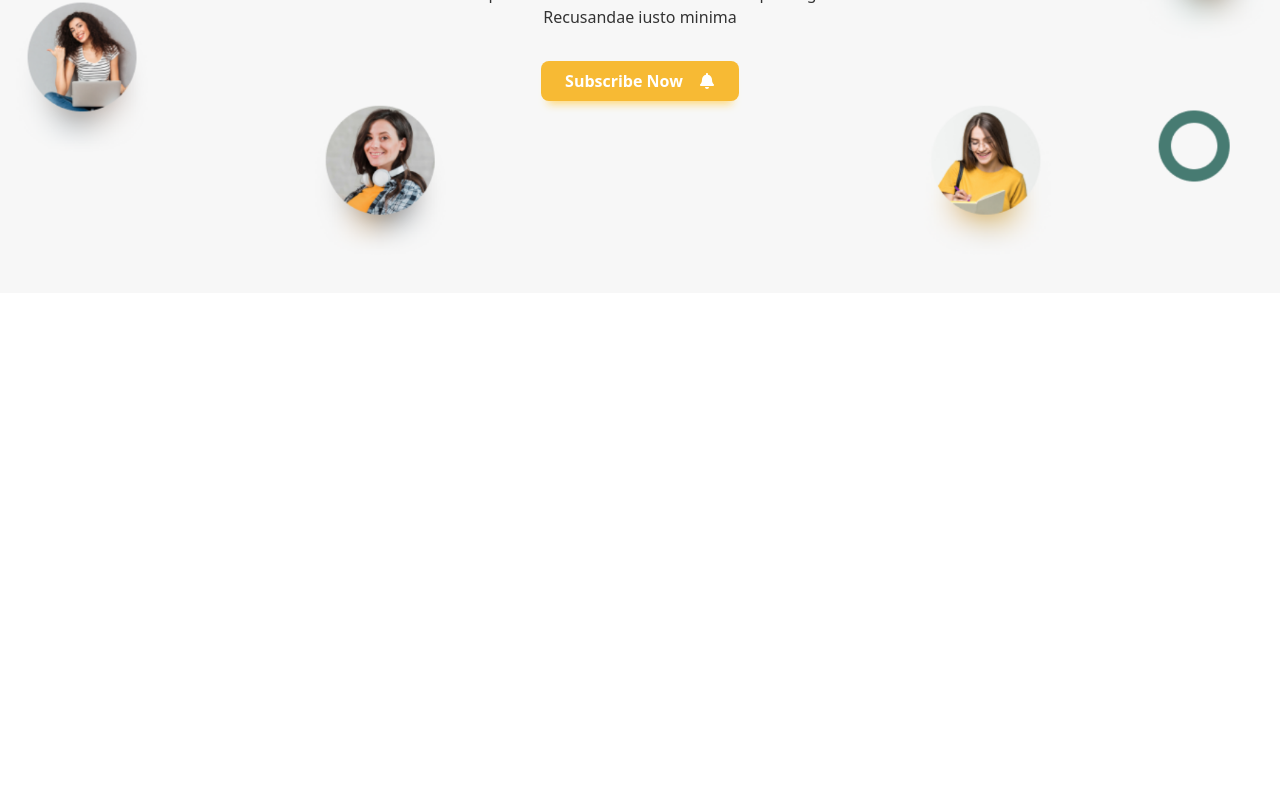
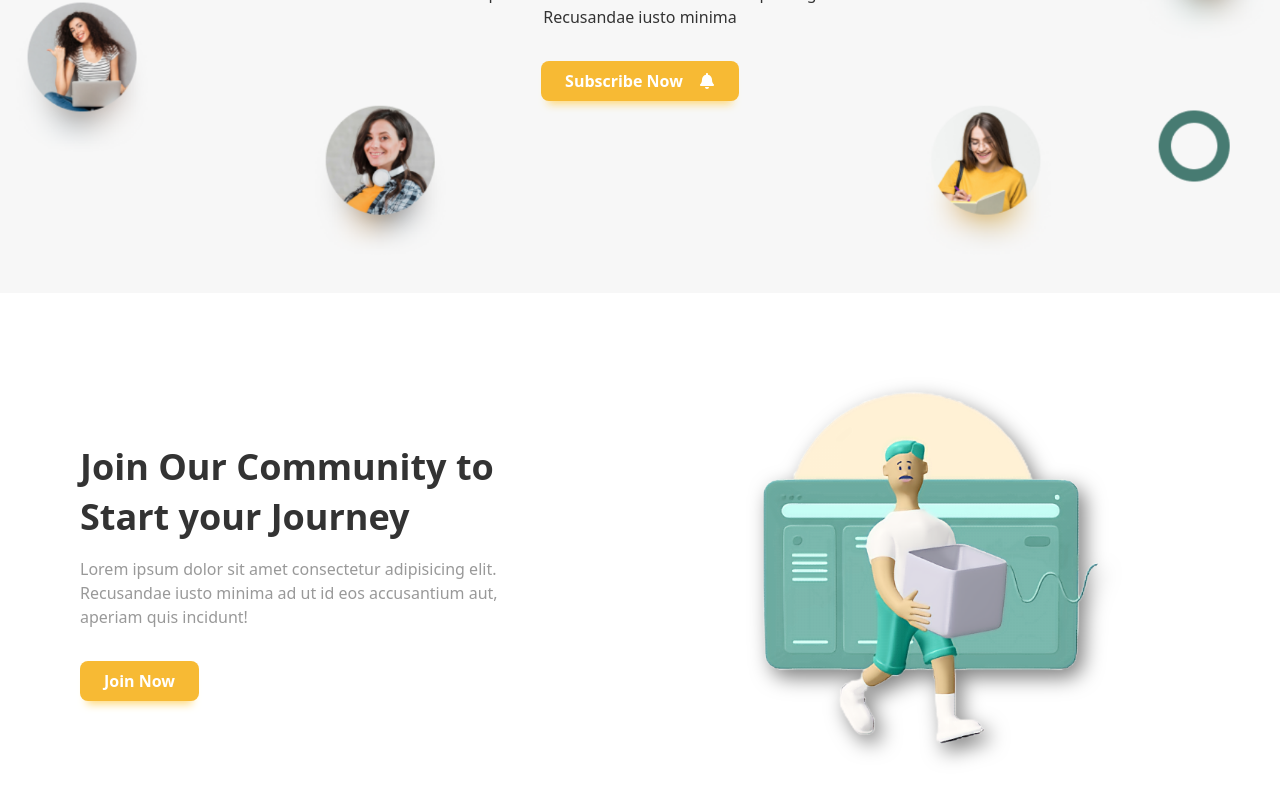
Before and after one commit to hooman-nourbakhsh/E-learningEducation-App, a React (Vite) app: page / in a window 1280 px wide. Shown: the part 2091-2891 px from the top of the page. Before the commit the page ends 2384 px from the top, so only its background shows below. Built offline with nearby package versions, Linux system fonts and the light colour scheme.

Commit message:
feat: :sparkles: I implemented the Community section
I created the Community component in src/components/Community.jsx with animated text and image using Framer Motion, styled it with Tailwind CSS, and integrated it into src/App.jsx.

```diff
--- a/src/App.jsx
+++ b/src/App.jsx
@@ -1,4 +1,5 @@
 import Banner from "./components/Banner";
+import Community from "./components/Community";
 import Hero from "./components/Hero";
 import Services from "./components/Services";
 import Subscribe from "./components/Subscribe";
@@ -10,6 +11,7 @@
       <Services />
       <Banner />
       <Subscribe />
+      <Community />
     </main>
   );
 };
--- /dev/null
+++ b/src/components/Community.jsx
@@ -0,0 +1,37 @@
+import BannerPng from "../assets/education.png";
+import { motion } from "framer-motion";
+
+const Community = () => {
+  return (
+    <section>
+      <div className="container py-14 md:py-24 grid grid-cols-1 md:grid-cols-2 gap-8 space-y-6 md:space-y-0">
+        {/* banner text */}
+        <motion.div initial={{ opacity: 0, x: -50 }} whileInView={{ opacity: 1, x: 0 }} className="flex flex-col justify-center ">
+          <div className="text-center md:text-left space-y-4 lg:max-w-[450px]">
+            <h1 className="text-4xl font-bold !leading-snug">Join Our Community to Start your Journey</h1>
+            <p className="text-dark2">
+              Lorem ipsum dolor sit amet consectetur adipisicing elit. Recusandae iusto minima ad ut id eos accusantium aut, aperiam quis incidunt!
+            </p>
+            <a href="" className="primary-btn !mt-8">
+              Join Now
+            </a>
+          </div>
+        </motion.div>
+        {/* banner image */}
+        <div className="flex justify-center items-center">
+          <motion.img
+            initial={{ x: 50, opacity: 0 }}
+            whileInView={{ opacity: 1, x: 0 }}
+            viewport={{ once: true }}
+            transition={{ duration: 0.6, ease: "easeInOut" }}
+            src={BannerPng}
+            alt=""
+            className="w-[350px] md:max-w-[450px] object-cover drop-shadow"
+          />
+        </div>
+      </div>
+    </section>
+  );
+};
+
+export default Community;
```
